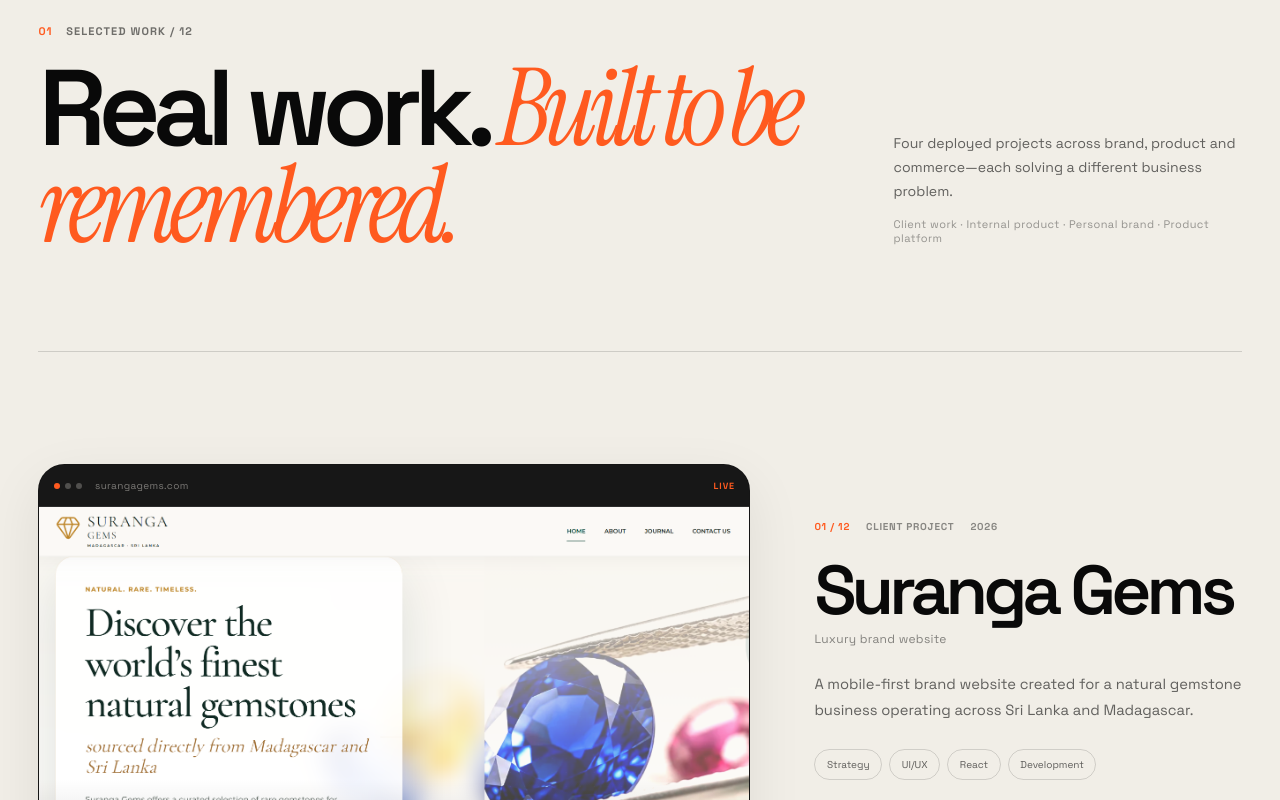
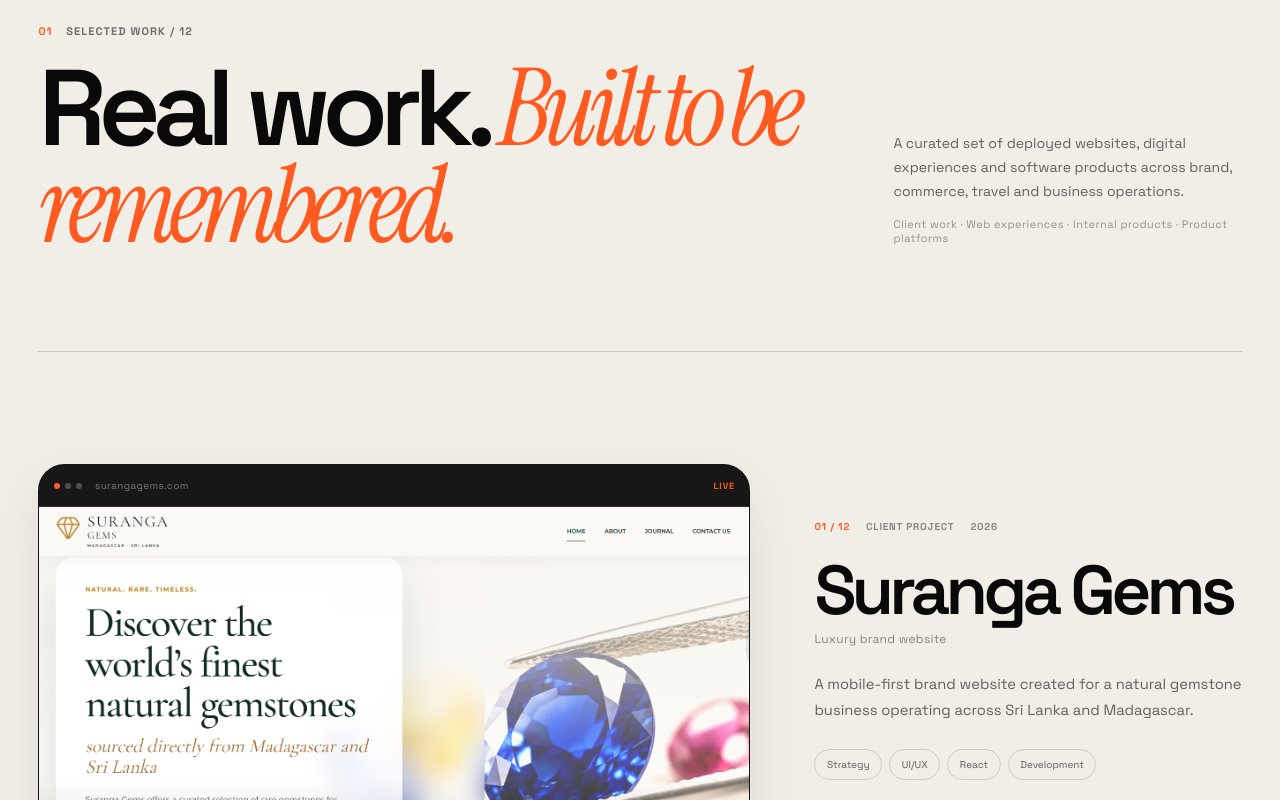
Before and after one commit to LinukaBandara/ark-ii, a React (Vite) app: page / in a window 1280 px wide. Shown: the part 920-1720 px from the top of the page. Built offline with nearby package versions, Linux system fonts and the light colour scheme.

Commit message:
refine: update ARK II work section copy for expanded portfolio

```diff
--- a/src/components/WorkSection/WorkSection.jsx
+++ b/src/components/WorkSection/WorkSection.jsx
@@ -143,10 +143,10 @@ function WorkSection() {
             transition={{ delay: 0.08, duration: 0.7 }}
           >
             <p>
-              Four deployed projects across brand, product and commerce—each
-              solving a different business problem.
+              A curated set of deployed websites, digital experiences and
+              software products across brand, commerce, travel and business operations.
             </p>
-            <span>Client work · Internal product · Personal brand · Product platform</span>
+            <span>Client work · Web experiences · Internal products · Product platforms</span>
           </motion.div>
         </div>
 
@@ -169,8 +169,8 @@ function WorkSection() {
           transition={{ duration: 0.7 }}
         >
           <p>
-            Selected Work stays intentionally small: only projects that are
-            live, usable and worth putting the ARK II name behind.
+            Selected Work stays focused on projects that are live, usable and
+            strong enough to represent the ARK II standard.
           </p>
 
           <a href="#contact">
```
